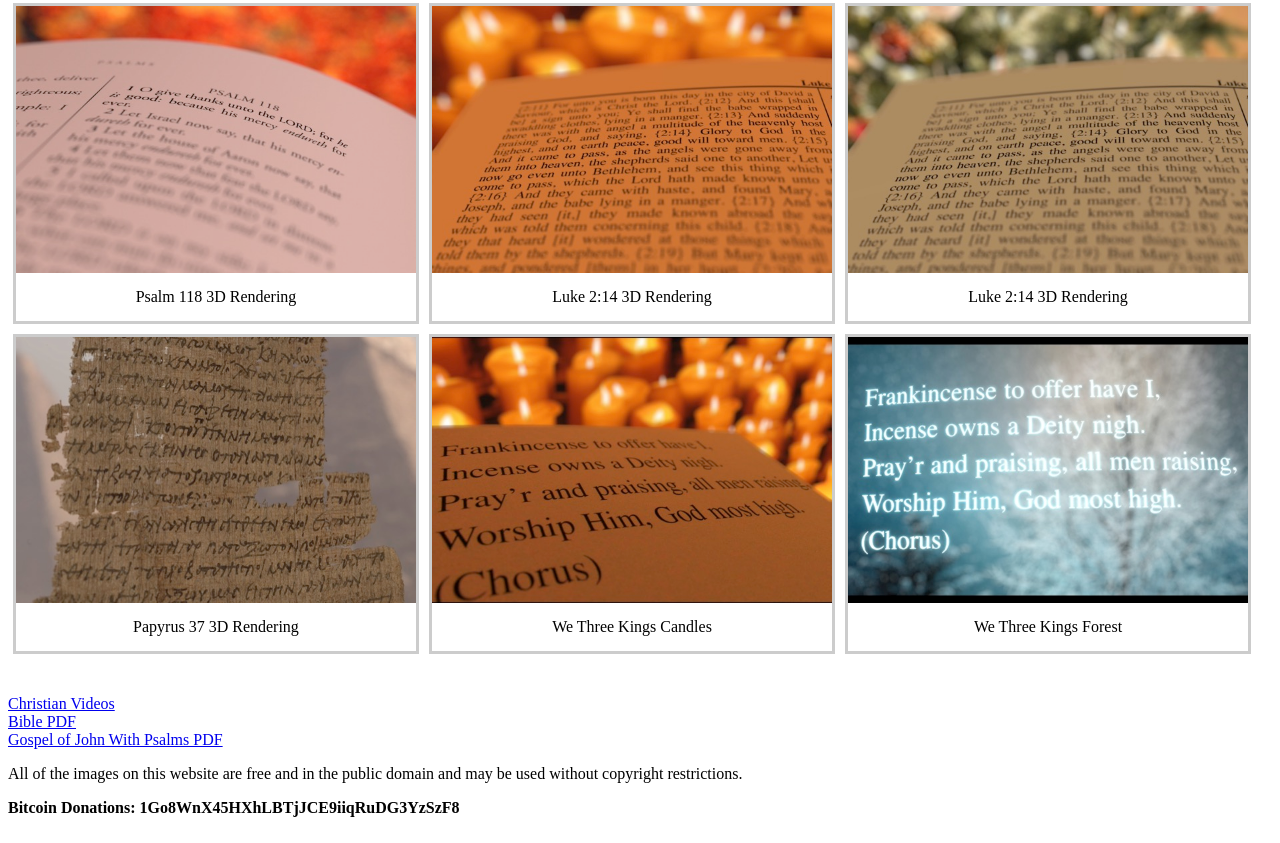
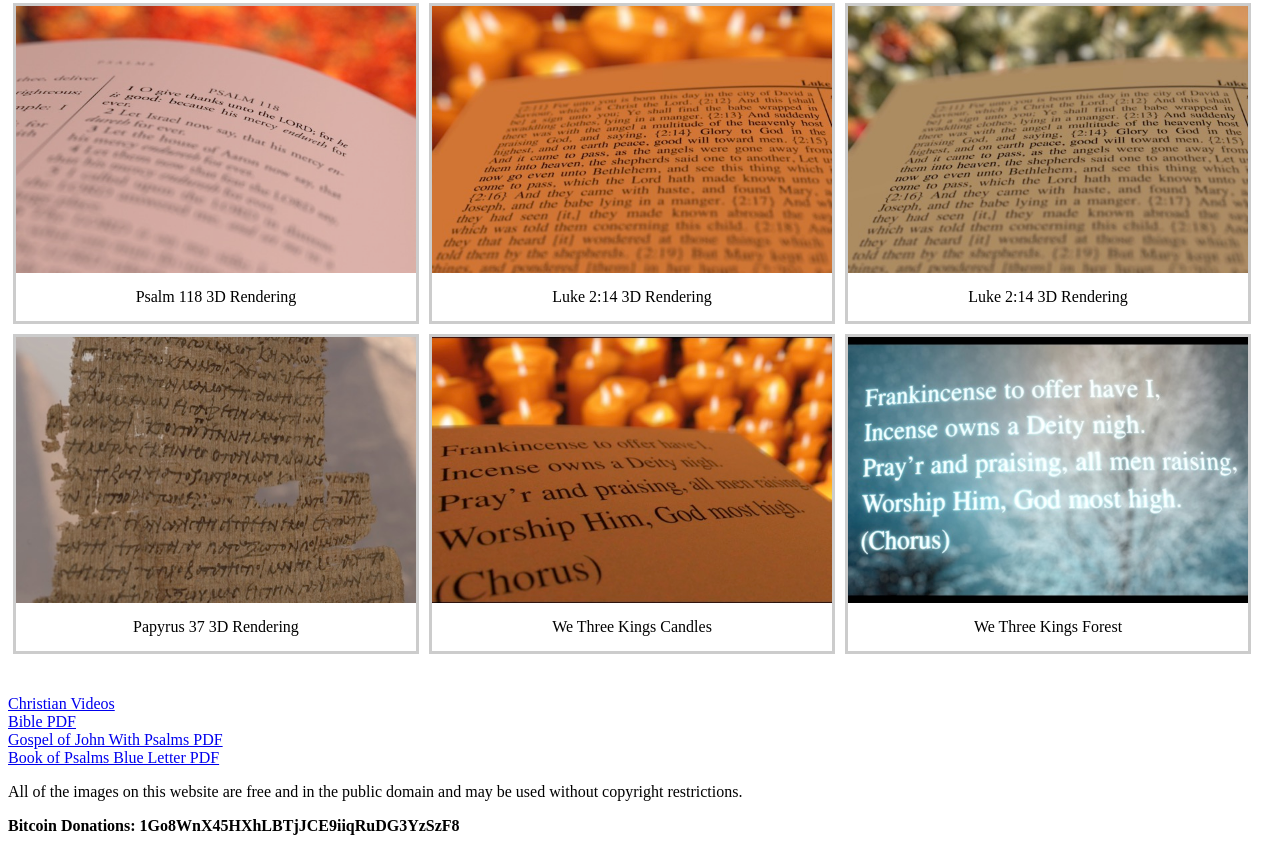
Before and after one commit to bible-photos/bible-photos.github.io, a plain HTML site: page index.html in a window 1280 px wide. Shown: the part 1391-2234 px from the top of the page. Drawn offline with Linux system fonts and the light colour scheme.

Commit message:
Add Blue Letter Psalms PDF

```diff
--- a/index.html
+++ b/index.html
@@ -176,6 +176,8 @@ div.credits {
  <br>
 <a href="pdfs/JohnAndPsalms.pdf">Gospel of John With Psalms PDF</a>
  <br>
+<a href="pdfs/PsalmsBlueLetter.pdf">Book of Psalms Blue Letter PDF</a>
+ <br>
 
 <p>All of the images on this website are free and in the public domain and may be used without copyright restrictions.</p>
 <p><b>Bitcoin Donations: 1Go8WnX45HXhLBTjJCE9iiqRuDG3YzSzF8</b></p>
```
Also changed, not shown: 1 other file.
